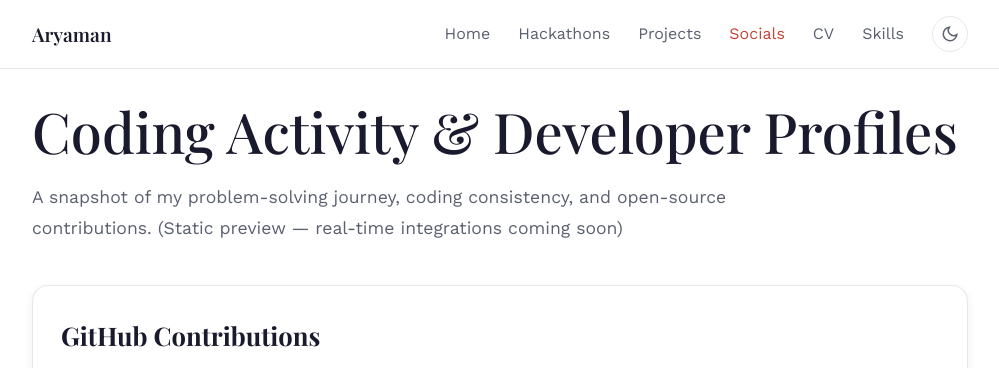
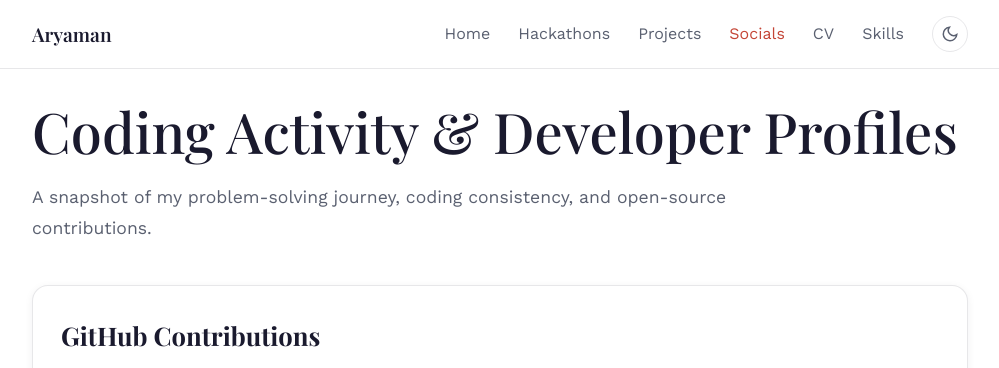
Before and after one commit to Aryamanporwal/aryamanporwal.github.io, a plain HTML site: page social.html in a window 1280 px wide. Shown: the top 368 px of the page, without its empty margins (140-1139 px from the left). Drawn offline with nearby package versions, Linux system fonts and the light colour scheme; no server answers.

Commit message:
update in social

```diff
--- a/social.html
+++ b/social.html
@@ -209,7 +209,6 @@
   <h1>Coding Activity & Developer Profiles</h1>
   <p>
     A snapshot of my problem-solving journey, coding consistency, and open-source contributions.
-    (Static preview — real-time integrations coming soon)
   </p>
 
   <!-- GitHub -->
```
